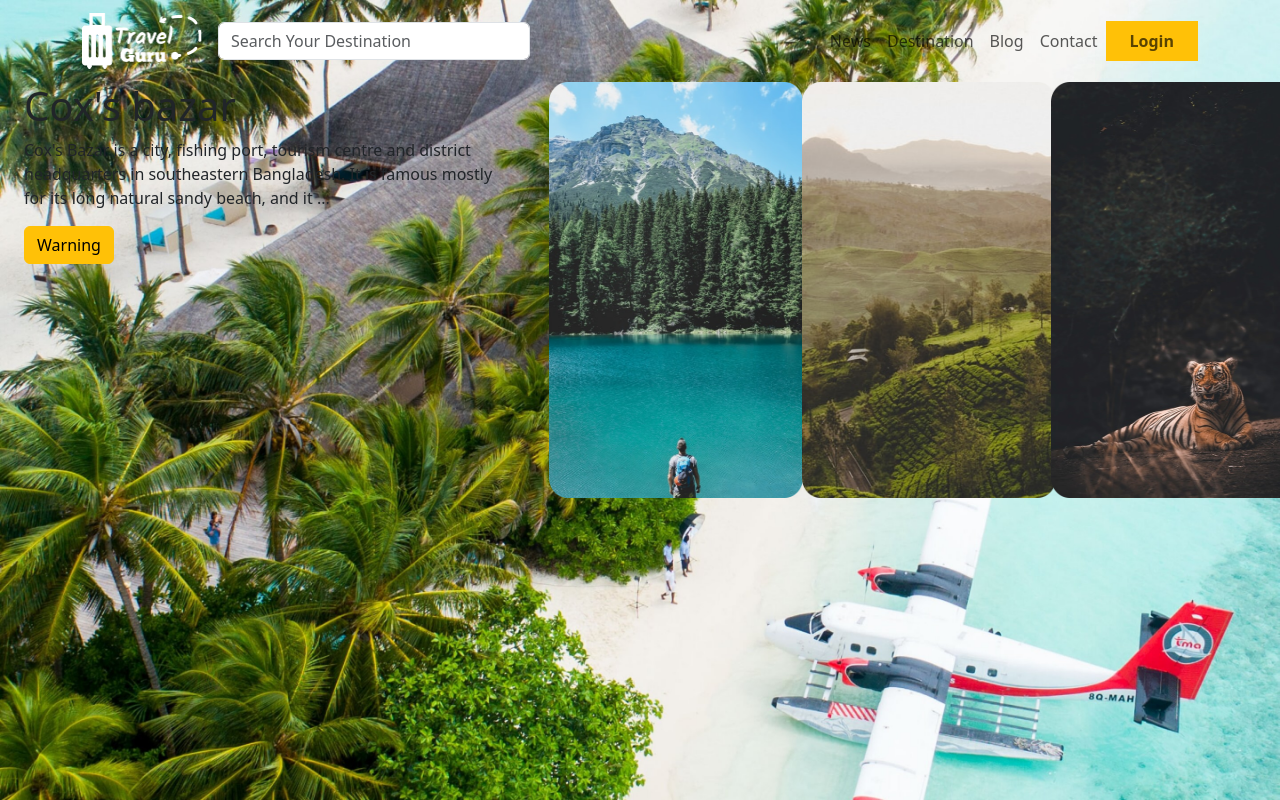
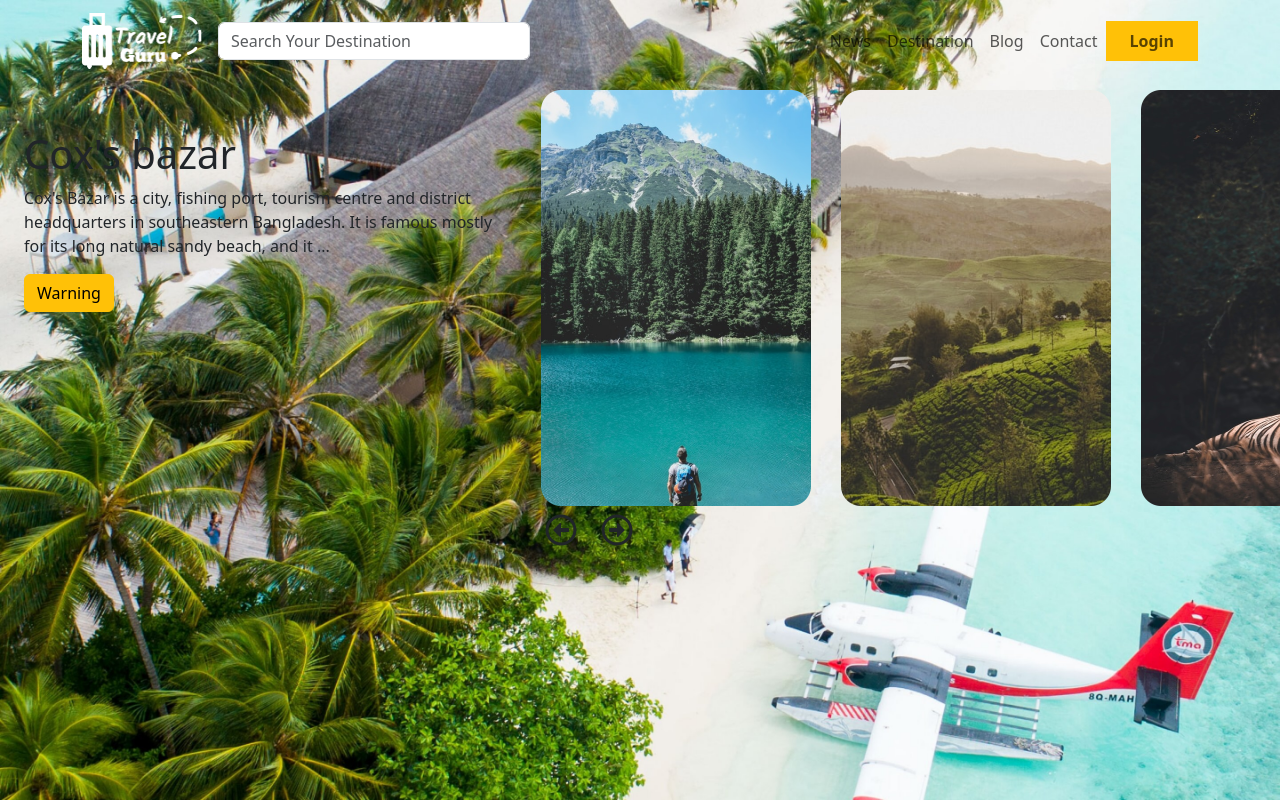
Before and after one commit to HelloAyan/travel-guru, a React (Vite) app: page / in a window 1280 px wide. Built offline with nearby package versions, Linux system fonts and the light colour scheme.

Commit message:
modified left nav

```diff
--- a/package.json
+++ b/package.json
@@ -17,6 +17,7 @@
     "react": "^18.2.0",
     "react-bootstrap": "^2.9.0",
     "react-dom": "^18.2.0",
+    "react-icons": "^4.11.0",
     "react-router-dom": "^6.16.0",
     "sort-by": "^1.2.0"
   },
--- a/src/layouts/Main.jsx
+++ b/src/layouts/Main.jsx
@@ -15,7 +15,7 @@ const Main = () => {
                     <Col lg={5}>
                         <LeftNav></LeftNav>
                     </Col>
-                    <Col lg={7} style={{ overflowY: 'scroll', scrollbarWidth: 'none' }}>
+                    <Col lg={7} style={{ overflow: 'hidden' }}>
                         <RightNav></RightNav>
                     </Col>
                 </Row>
--- a/src/pages/Shared/LeftNav/LeftNav.jsx
+++ b/src/pages/Shared/LeftNav/LeftNav.jsx
@@ -3,7 +3,7 @@ import { Button, Container } from 'react-bootstrap';
 
 const LeftNav = () => {
     return (
-        <Container>
+        <Container className='pt-5'>
             <h1>Cox's bazar</h1>
             <p>Cox's Bazar is a city, fishing port, tourism centre and district headquarters in southeastern Bangladesh. It is famous mostly for its long natural sandy beach, and it ...</p>
             <Button variant="warning">Warning</Button>
--- a/src/pages/Shared/RightNav/RightNav.jsx
+++ b/src/pages/Shared/RightNav/RightNav.jsx
@@ -1,5 +1,6 @@
 import React from 'react';
 import { Col, Image, Row } from 'react-bootstrap';
+import { FaRegArrowAltCircleLeft, FaRegArrowAltCircleRight } from "react-icons/fa";
 import './RightNav.module.css';
 import sajek from '../../../assets/images/Sajek.png';
 import sreemongol from '../../../assets/images/Sreemongol.png';
@@ -7,20 +8,26 @@ import sundorbon from '../../../assets/images/sundorbon.png';
 
 const RightNav = () => {
     return (
-        <div >
-            <Row>
-                <Col lg={4} sm={12} className='d-flex px-2'>
-                    <Image src={sajek} width={270} height={416} className='rounded px-2' />
+        <div style={{ width: '900px', height: 'auto' }}>
+            <Row style={{ width: '900px', height: 'auto', overflowY: 'scroll', scrollbarWidth: 'none' }}>
+                <Col lg={4} sm={12} className=' p-2'>
+                    <Image src={sajek} width={270} height={416} className='rounded ' />
                 </Col>
-                <Col lg={4} sm={12} className='d-flex'>
-                    <Image src={sreemongol} width={270} height={416} className='rounded px-2' />
+                <Col lg={4} sm={12} className=' p-2' >
+                    <Image src={sreemongol} width={270} height={416} className='rounded ' />
 
                 </Col>
-                <Col lg={4} sm={12} className='d-flex'>
-                    <Image src={sundorbon} width={270} height={416} className='rounded px-2' />
+                <Col lg={4} sm={12} className=' p-2'>
+                    <Image src={sundorbon} width={270} height={416} className='rounded ' />
                 </Col>
             </Row>
-        </div>
+
+            <div className='d-flex'>
+                <div className='pe-4'> <FaRegArrowAltCircleLeft size="2em"></FaRegArrowAltCircleLeft> </div>
+                <div> <FaRegArrowAltCircleRight size="2em" ></FaRegArrowAltCircleRight> </div>
+
+            </div>
+        </div >
     )
 }
 
```
Also changed, not shown: 1 other file (tests, documents, lock files or other folders).
